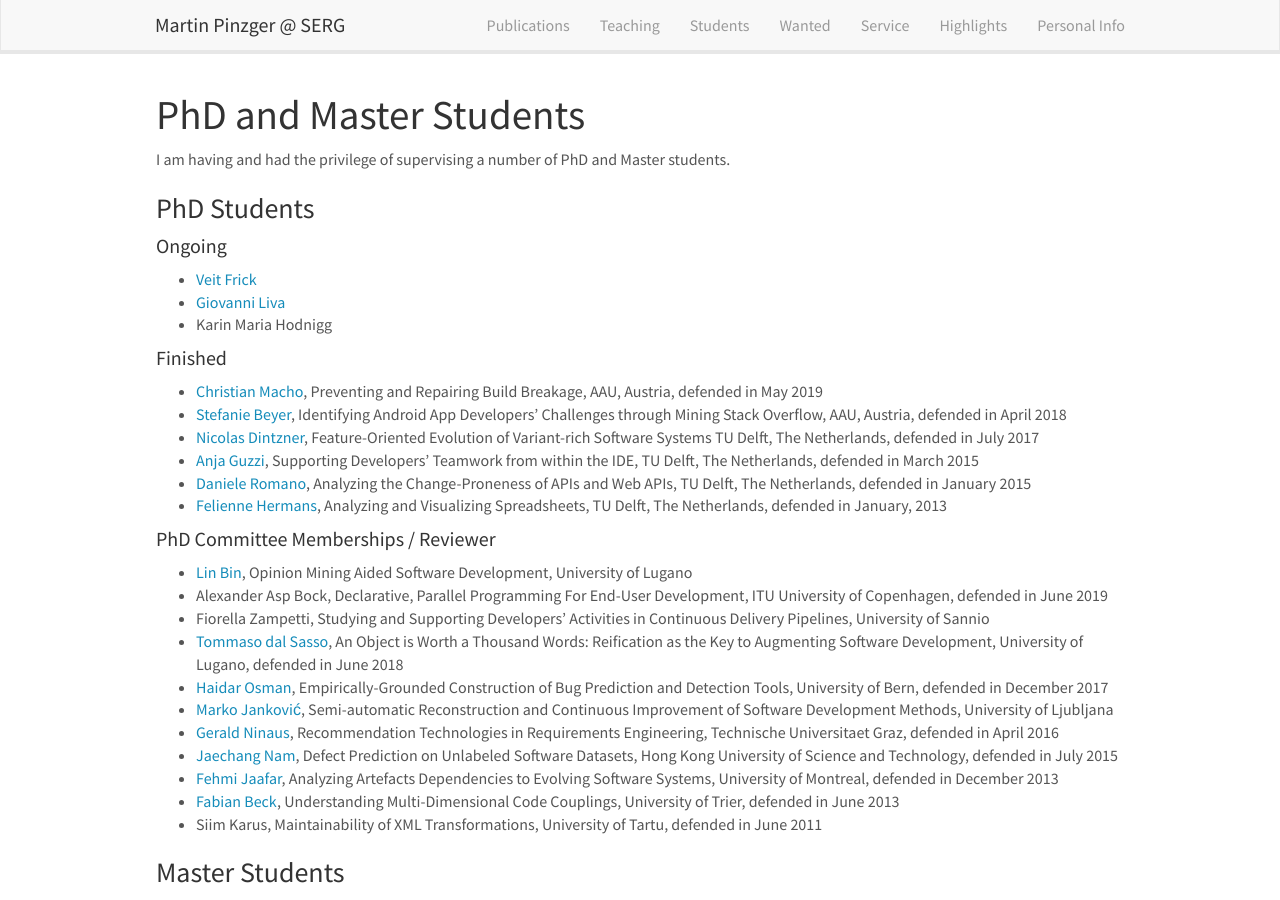
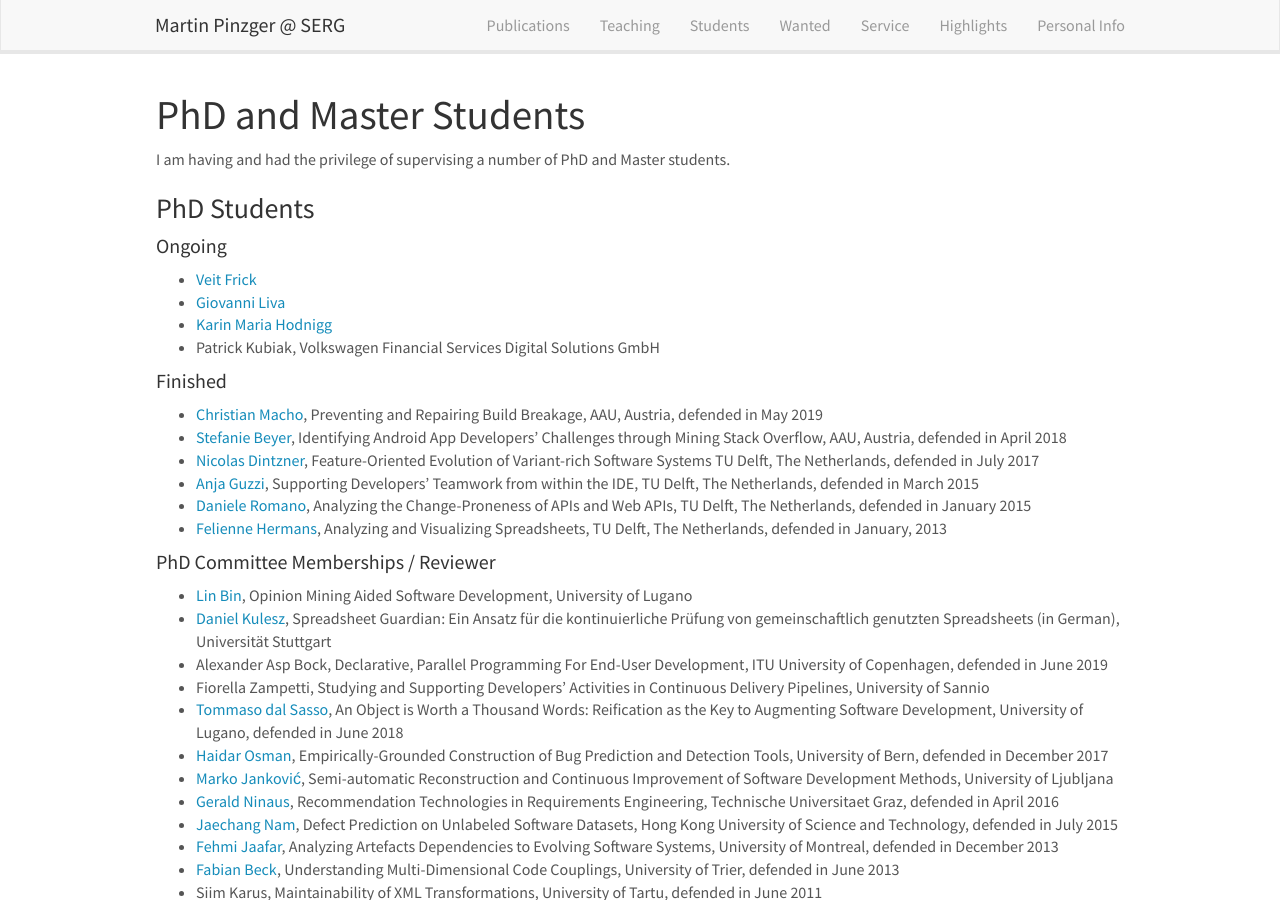
Before and after one commit to pinzger/pinzger.github.io, a Jekyll site: the page built from _pages/students.md, in a window 1280 px wide and 900 px high. Built offline with Jekyll 4.4.1, drawn with Linux system fonts in a browser that asks for light colours; nearby versions of some CDN libraries.

Commit message:
updated phd students

```diff
--- a/_pages/students.md
+++ b/_pages/students.md
@@ -14,14 +14,15 @@ I am having and had the privilege of supervising a number of PhD and Master stud
 
 #### Ongoing
 
-* [Veit Frick](https://serg.aau.at/bin/view/VeitFrick/WebHome)
-* [Giovanni Liva](https://serg.aau.at/bin/view/GiovanniLiva/WebHome)
-* Karin Maria Hodnigg
+* [Veit Frick](https://www.aau.at/en/isys/serg/team/frick-veit/)
+* [Giovanni Liva](https://www.aau.at/en/isys/serg/team/liva-giovanni/)
+* [Karin Maria Hodnigg](https://www.aau.at/en/isys/serg/team/hodnigg-karin/)
+* Patrick Kubiak, Volkswagen Financial Services Digital Solutions GmbH
 
 #### Finished
 
 * [Christian Macho](https://mitschi.github.io/), Preventing and Repairing Build Breakage, AAU, Austria, defended in May 2019
-* [Stefanie Beyer](https://serg.aau.at/bin/view/StefanieBeyer/WebHome), Identifying Android App Developers’ Challenges through Mining Stack Overflow, AAU, Austria, defended in April 2018
+* [Stefanie Beyer](https://www.aau.at/en/isys/serg/team/beyer-stefanie/), Identifying Android App Developers’ Challenges through Mining Stack Overflow, AAU, Austria, defended in April 2018
 * [Nicolas Dintzner](http://swerl.tudelft.nl/bin/view/NicolasDintzner/WebHome), Feature-Oriented Evolution of Variant-rich Software Systems TU Delft, The Netherlands, defended in July 2017
 * [Anja Guzzi](http://swerl.tudelft.nl/bin/view/Main/AnjaGuzzi), Supporting Developers’ Teamwork from within the IDE, TU Delft, The Netherlands, defended in March 2015
 * [Daniele Romano](http://swerl.tudelft.nl/bin/view/DanieleRomano/WebHome), Analyzing the Change-Proneness of APIs and Web APIs, TU Delft, The Netherlands, defended in January 2015
@@ -29,6 +30,7 @@ I am having and had the privilege of supervising a number of PhD and Master stud
 
 #### PhD Committee Memberships / Reviewer
 * [Lin Bin](https://www.inf.usi.ch/phd/lin/index.html), Opinion Mining Aided Software Development, University of Lugano
+* [Daniel Kulesz](https://www.iste.uni-stuttgart.de/institute/team/Kulesz/), Spreadsheet Guardian: Ein Ansatz für die kontinuierliche Prüfung von gemeinschaftlich genutzten Spreadsheets (in German), Universität Stuttgart
 * Alexander Asp Bock, Declarative, Parallel Programming For End-User Development, ITU University of Copenhagen, defended in June 2019
 * Fiorella Zampetti, Studying and Supporting Developers’ Activities in Continuous Delivery Pipelines, University of Sannio
 * [Tommaso dal Sasso](http://www.inf.usi.ch/phd/dalsat/), An Object is Worth a Thousand Words: Reification as the Key to Augmenting Software Development, University of Lugano, defended in June 2018
```
